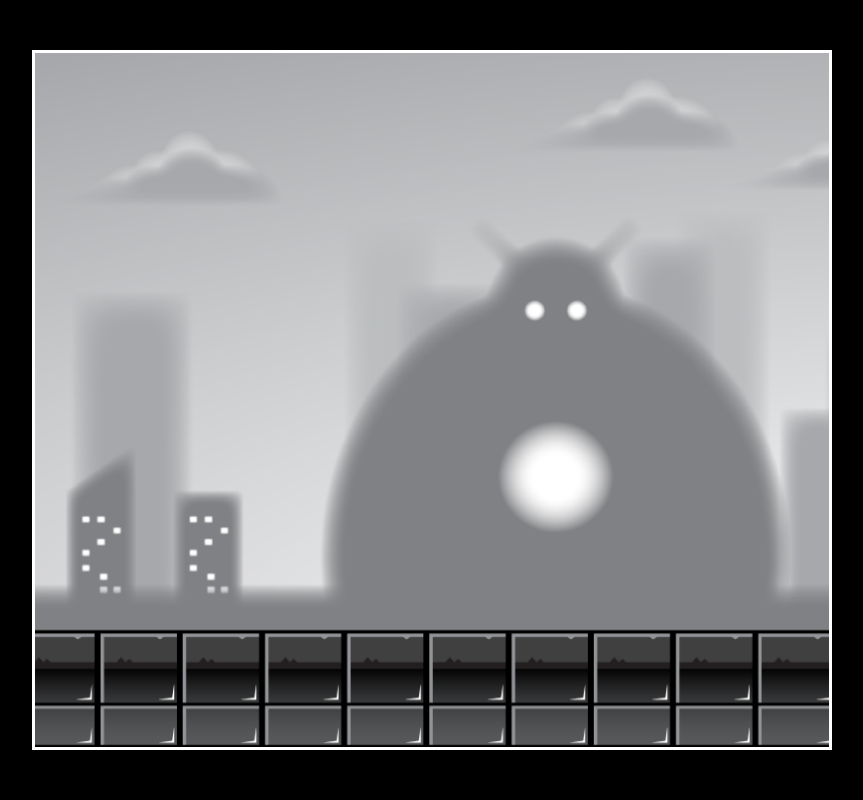
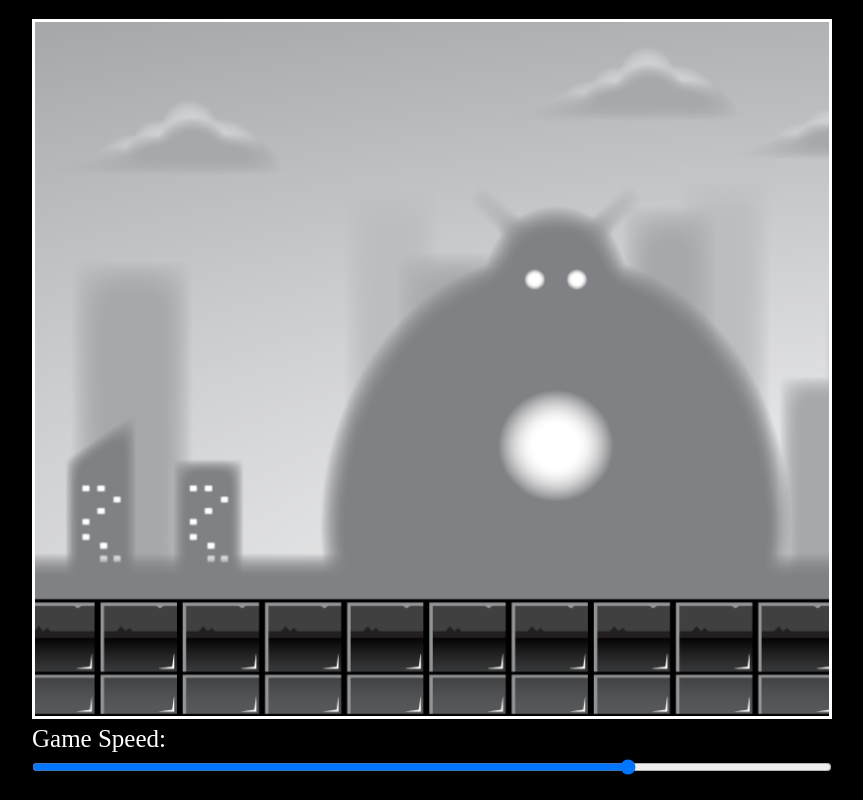
Before and after one commit to CoreyOliver/parallax_background, a plain HTML site: page index.html in a window 1280 px wide. Shown: the whole page, without its empty margins (208-1071 px from the left). Drawn offline with Linux system fonts and the light colour scheme; animation ran at ten frames a second.

Commit message:
parallax refactor complete

```diff
--- a/css/style.css
+++ b/css/style.css
@@ -9,12 +9,26 @@ body{
   margin: 0;
 }
 
-#canvas1 {
+#container {
   position: absolute;
-  border: 3px solid white;
+  width: 800px;
   top: 50%;
   left: 50%;
   transform: translate(-50%,-50%);
+  font-size: 25px;
+}
+
+#canvas1 {
+  position: relative;
+  border: 3px solid white;
   height: 700px;
   width: 800px;
 }
+
+#slider {
+  width: 100%;
+}
+
+p {
+  color: white;
+}
--- a/index.html
+++ b/index.html
@@ -11,7 +11,12 @@
 		<link rel="stylesheet" href="css/style.css">
 	</head>
 	<body>
-		<canvas id="canvas1"></canvas>
+		<section id="container">
+			<canvas id="canvas1"></canvas>
+			<p>Game Speed: <span id="showGameSpeed"></span></p>
+			<input type="range" min="0" max="20" value="5" class="slider" id="slider">
+		</section>
+
 		<script type="text/javascript" src="js/main.js"></script>
 	</body>
 </html>
--- a/js/main.js
+++ b/js/main.js
@@ -5,7 +5,17 @@ let CANVAS_HEIGHT = canvas.height = 700;
 let CANVAS_WIDTH = canvas.width = 800;
 //variable declaration
 let gameSpeed = 15;
+const slider = document.getElementById('slider');
+slider.value = gameSpeed;
+const showGameSpeed = document.getElementById('showGameSpeed');
+showGameSpeed.innerHtml = gameSpeed;
+slider.addEventListener('change', function(e) {
+    gameSpeed = e.target.value;
+    showGameSpeed.innerHTML = e.target.value;
+})
+// let gameFrame = 0;
 
+window.addEventListener('load',function() {
 //define img
 const backgroundLayer1 = new Image();
 backgroundLayer1.src = 'assets/images/layer-1.png';
@@ -25,25 +35,21 @@ class Layer {
         this.y = 0;
         this.width = 2400;
         this.height = 700;
-        this.x2 = this.width;
         this.image = image;
         this.speedModifier = speedModifier;
         this.speed = gameSpeed * this.speedModifier
     }
     update() {
         this.speed = gameSpeed * this.speedModifier;
+        // this.x = (gameFrame * this.speed) % this.width;
         if(this.x <= -this.width){
-            this.x = this.width + this.x2 - this.speed;
-        }
-        if(this.x2 <= -this.width){
-            this.x2 = this.width + this.x - this.speed;
+            this.x = 0;
         }
         this.x = Math.floor(this.x - this.speed);
-        this.x2 = Math.floor(this.x2 - this.speed)
     }
     draw() {
         ctx.drawImage(this.image,this.x,this.y,this.width,this.height)
-        ctx.drawImage(this.image,this.x2,this.y,this.width,this.height)
+        ctx.drawImage(this.image,this.x + this.width,this.y,this.width,this.height)
     }
 }
 //constructor call
@@ -64,6 +70,8 @@ function animate() {
         object.update();
         object.draw();
     });
+    // gameFrame--;
     requestAnimationFrame(animate);
 }
 animate();
+});
```
